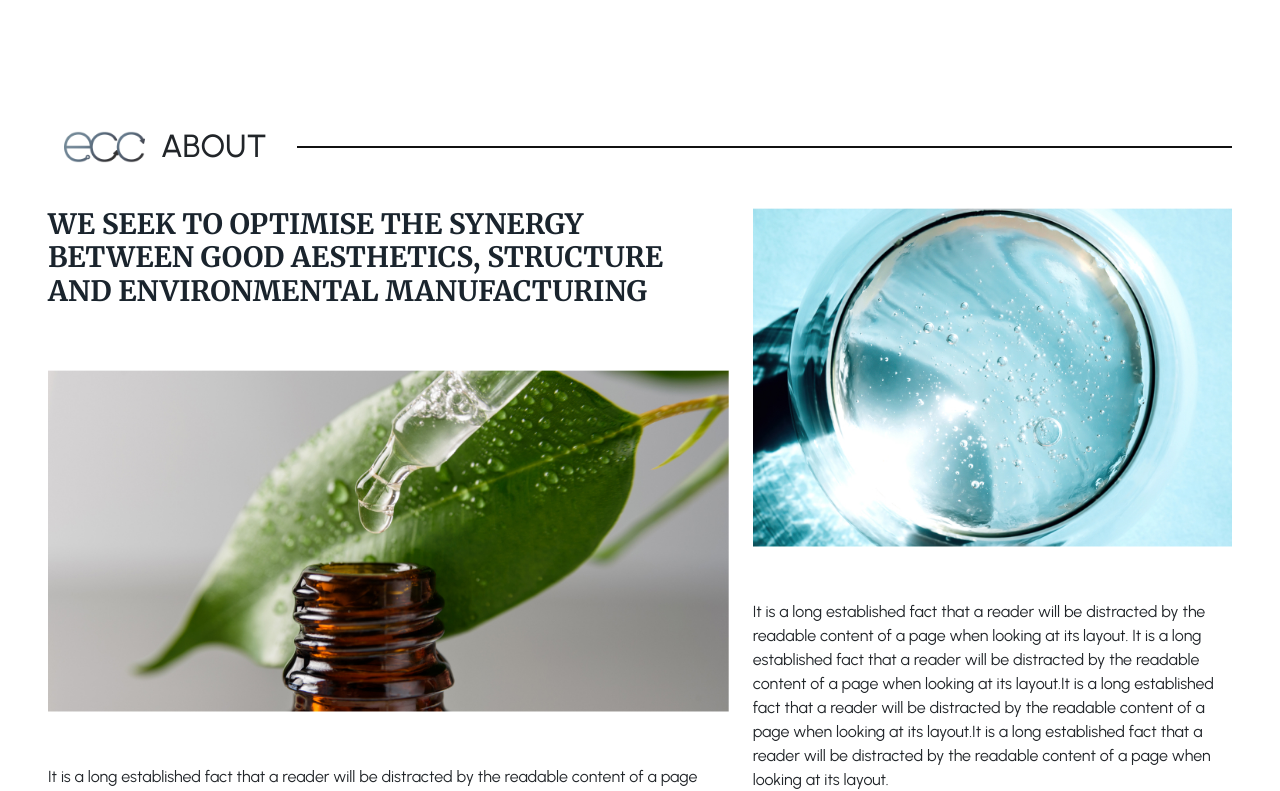
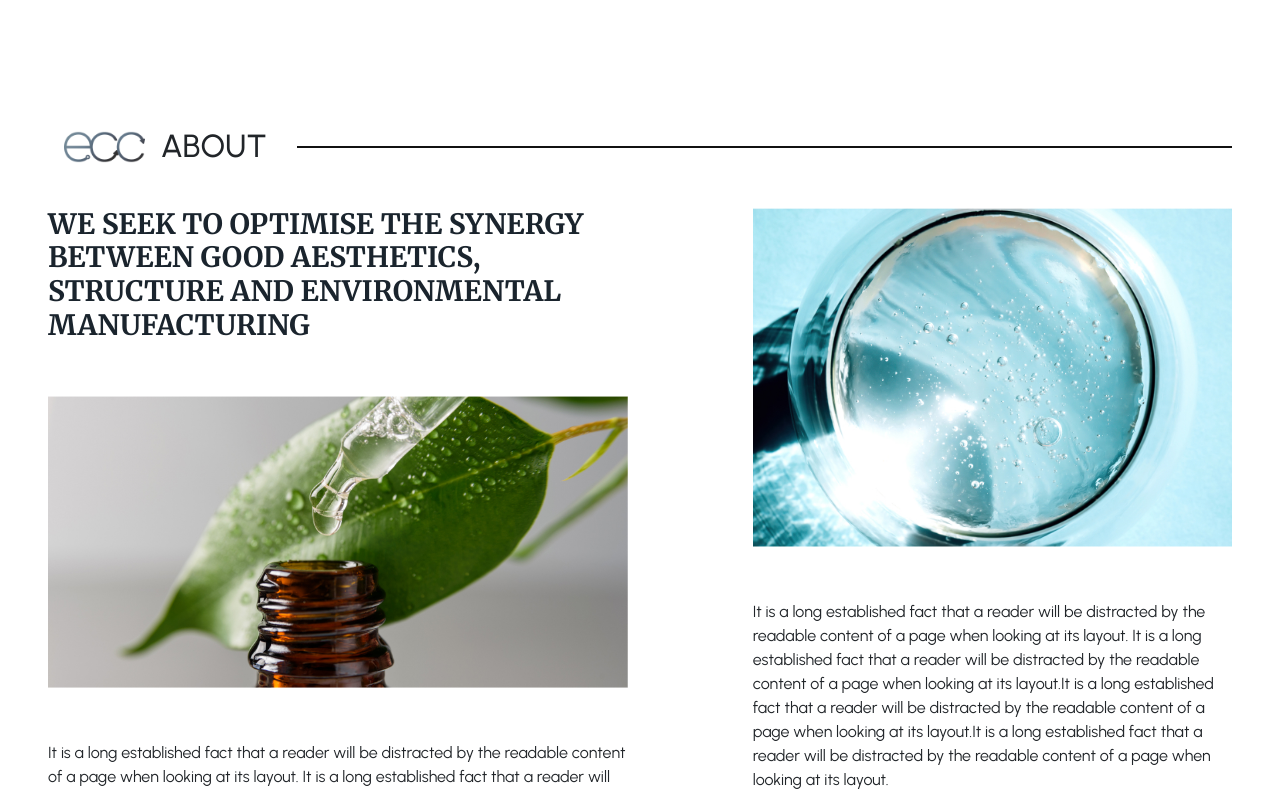
Before and after one commit to sahil242bhatiya/ecc-dev, a Vue app: page / in a window 1280 px wide. Shown: the part 2720-3511 px from the top of the page. Built offline with nearby package versions, Linux system fonts and the light colour scheme.

Commit message:
removed right click function

```diff
--- a/src/App.vue
+++ b/src/App.vue
@@ -11,7 +11,10 @@ import Footer from "./components/footer.vue";
 import SpecialHeading from "./components/headings/special-heading.vue";
 export default {
   name: "App",
-  components: {SpecialHeading, Footer, Home, Navbar}
+  components: {SpecialHeading, Footer, Home, Navbar},
+  mounted() {
+    document.addEventListener("contextmenu", (e) => e.preventDefault());
+  }
 }
 
 </script>
--- a/src/components/homePage/about-section.vue
+++ b/src/components/homePage/about-section.vue
@@ -1,10 +1,10 @@
 <template>
   <div class="container-fluid px-lg-5">
-    <div class="row">
+    <div class="row justify-content-between">
       <div class="col-12">
         <special-heading text="About" class="section-heading"/>
       </div>
-      <div class="col-lg-7">
+      <div class="col-lg-6">
         <large-bold-heading class="fs-3" text="WE SEEK TO OPTIMISE THE SYNERGY BETWEEN GOOD AESTHETICS, STRUCTURE AND ENVIRONMENTAL MANUFACTURING"/>
         <img src="../../assets/medicine.jpg" alt="medicine" class="img-fluid left-image"/>
         <basic-paragraph text="It is a long established fact that a reader will be distracted by the readable content of a page when looking at its layout. It is a long established fact that a reader will be distracted by the readable content of a page when looking at its layout.It is a long established fact that a reader will be distracted by the readable content of a page when looking at its layout.It is a long established fact that a reader will be distracted by the readable content of a page when looking at its layout." />
@@ -33,7 +33,7 @@ export default {
   margin-bottom: 42px;
 }
 .left-image{
-  margin-top: 53px;
+  margin-top: 46px;
   margin-bottom: 53px;
 }
 .right-image{
```
